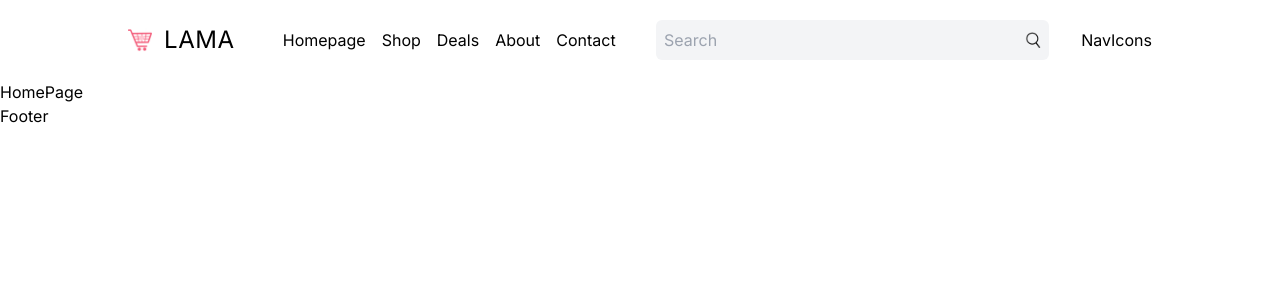
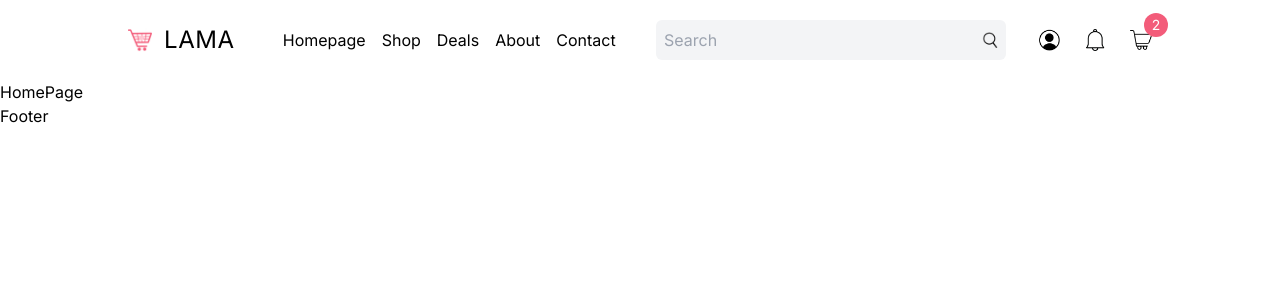
Before and after one commit to smartdriver321/next-wix-ecommerce, a Next.js app: page / in a window 1280 px wide. Shown: the top 300 px of the page. Built offline with nearby package versions, Linux system fonts and the light colour scheme.

Commit message:
Navbar icons

```diff
--- /dev/null
+++ b/src/components/CartModal.tsx
@@ -0,0 +1,5 @@
+import React from 'react'
+
+export default function CartModal() {
+	return <div>CartModal</div>
+}
--- a/src/components/NavIcons.tsx
+++ b/src/components/NavIcons.tsx
@@ -1,5 +1,59 @@
-import React from 'react'
+'use client'
+
+import Image from 'next/image'
+import Link from 'next/link'
+import { useRouter } from 'next/navigation'
+import { useState } from 'react'
+import CartModal from './CartModal'
 
 export default function NavIcons() {
-	return <div>NavIcons</div>
+	const router = useRouter()
+
+	const [isProfileOpen, setIsProfileOpen] = useState(false)
+	const [isCartOpen, setIsCartOpen] = useState(false)
+
+	const isLoggedIn = false
+	const handleProfile = () => {
+		if (!isLoggedIn) {
+			router.push('/login')
+		}
+		setIsProfileOpen((prev) => !prev)
+	}
+
+	return (
+		<div className='flex items-center gap-4 xl:gap-6 relative'>
+			<Image
+				src='/profile.png'
+				alt=''
+				width={22}
+				height={22}
+				className='cursor-pointer'
+				onClick={handleProfile}
+			/>
+			{isProfileOpen && (
+				<div className='absolute p-4 rounded-md top-12 left-0 bg-white text-sm shadow-[0_3px_10px_rgb(0,0,0,0.2)] z-20'>
+					<Link href={'/profile'}>Profile</Link>
+					<div className='mt-2 cursor-pointer'>Logout</div>
+				</div>
+			)}
+
+			<Image
+				src='/notification.png'
+				alt=''
+				width={22}
+				height={22}
+				className='cursor-pointer'
+			/>
+			<div
+				className='relative cursor-pointer'
+				onClick={() => setIsCartOpen((prev) => !prev)}
+			>
+				<Image src='/cart.png' alt='' width={22} height={22} />
+				<div className='absolute -top-4 -right-4 w-6 h-6 bg-lama rounded-full text-white text-sm flex items-center justify-center'>
+					2
+				</div>
+				{isCartOpen && <CartModal />}
+			</div>
+		</div>
+	)
 }
```
